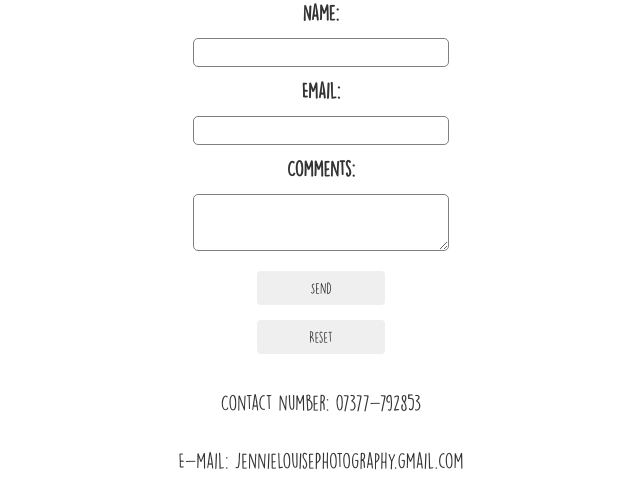
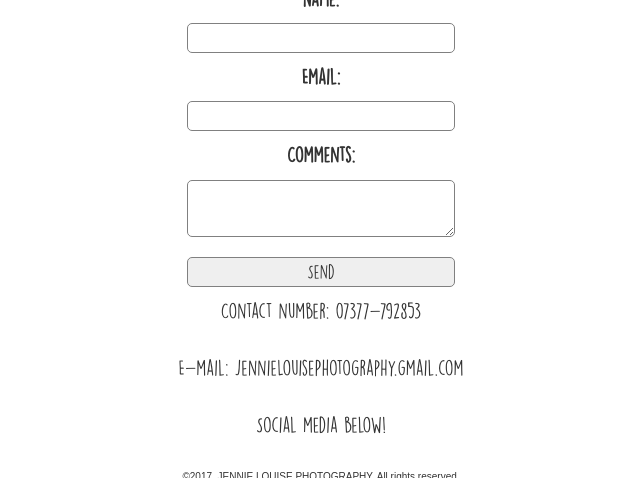
Before and after one commit to michael-hands/jennielouisephotography, a plain HTML site: page contact.html in a window 1280 px wide. Shown: the part 374-852 px from the top of the page, without its empty margins (319-959 px from the left). Drawn offline with Linux system fonts and the light colour scheme.

Commit message:
updated contact form

```diff
--- a/contact.html
+++ b/contact.html
@@ -33,22 +33,14 @@
 
 <body>
     <div id="form-wrap">
-            <form action="form/contact.php" method="post">
-                <fieldset>
-                    <h4>Contact me</h4>
-                    <label class="labelone" for="name">Name:</label>
-                    <input name="name"/>
-                    <label for="email">Email:</label>
-                    <input name="email"/>
-                    <label for="comments">Comments:</label>
-                    <textarea name="comments"></textarea>
-                </fieldset>
+            <h1>Get in touch</h1>
 
-                <fieldset>
-                    <input class="btn" type="submit" value="Send"/>
-                    <input class="btn" type="reset" value="Reset"/>
-                </fieldset>
-
+            <form action="https://formspree.io/jennielouisephotography@gmail.com"
+            method="POST">
+                <label>Name:</label><input type="text" name="name">
+                <label>Email:</label><input type="email" name="_replyto">
+                <label>Comments:</label><textarea name="comments"></textarea>
+                <input type="submit" value="Send">
             </form>
         </div>
 
--- a/css/style.css
+++ b/css/style.css
@@ -314,6 +314,7 @@ textarea {
     border-radius: 5px;
     font-family: "custom";
     font-size: 18px;
+    margin-bottom: 20px;
 }
 
 fieldset {
```
Also changed, not shown: 8 other files.
